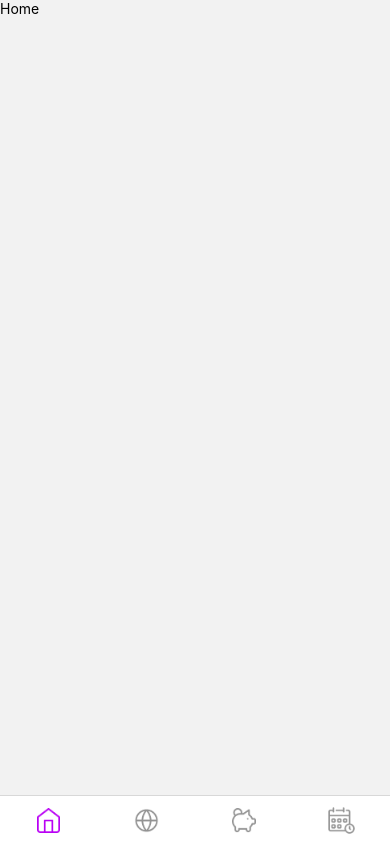
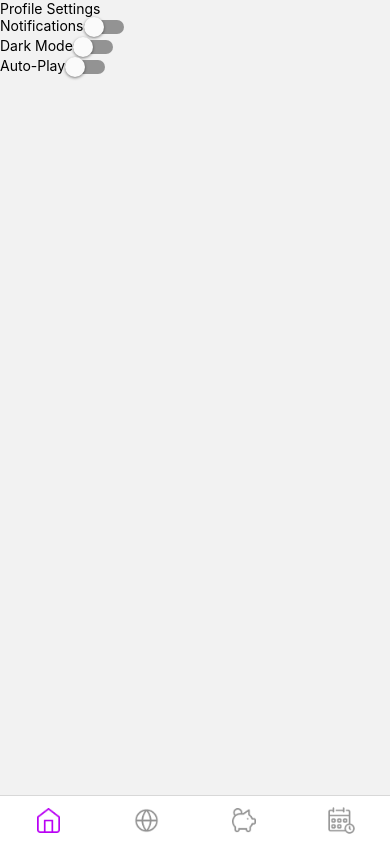
Before and after one commit to SeppeBe1/Homie, a React Native app in the folder homie/: screen / in a window 390 px wide. Built offline with nearby package versions, Linux system fonts and the light colour scheme.

Commit message:
Feat[homescreen]: switches + flexbox

```diff
--- a/homie/screens/Homescreen.js
+++ b/homie/screens/Homescreen.js
@@ -1,11 +1,29 @@
-import { View, Text } from 'react-native'
+import { StyleSheet, Text, View, Switch } from 'react-native'
 import React from 'react'
 
-
-export default function Homescreen({navigation}) {
+export default function Homescreen() {
   return (
     <View>
-      <Text>Home</Text>
+    <Text >Profile Settings</Text>
+    <View style={styles.switchContainter}>
+      <Text>Notifications</Text>
+      <Switch />
     </View>
+    <View style={styles.switchContainter}>
+      <Text>Dark Mode</Text>
+      <Switch/>
+    </View>
+    <View style={styles.switchContainter}>
+      <Text>Auto-Play</Text>
+       <Switch />
+    </View>
+  </View>
   )
 }
+
+const styles = StyleSheet.create({
+  switchContainter: {
+    display: 'flex',
+    flexDirection: 'row',
+  },
+})
```
Also changed, not shown: homie/components/CustommSwitch.js (added, +34 -0 lines).
